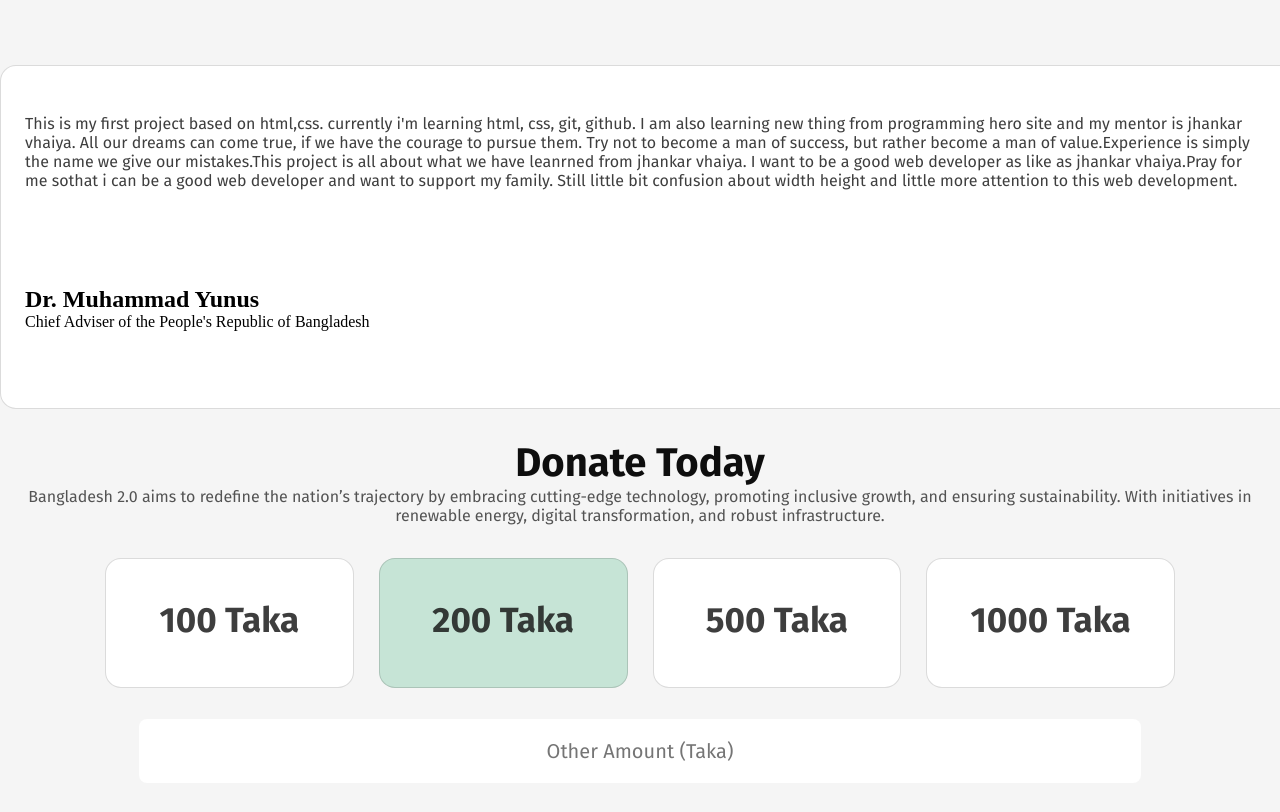
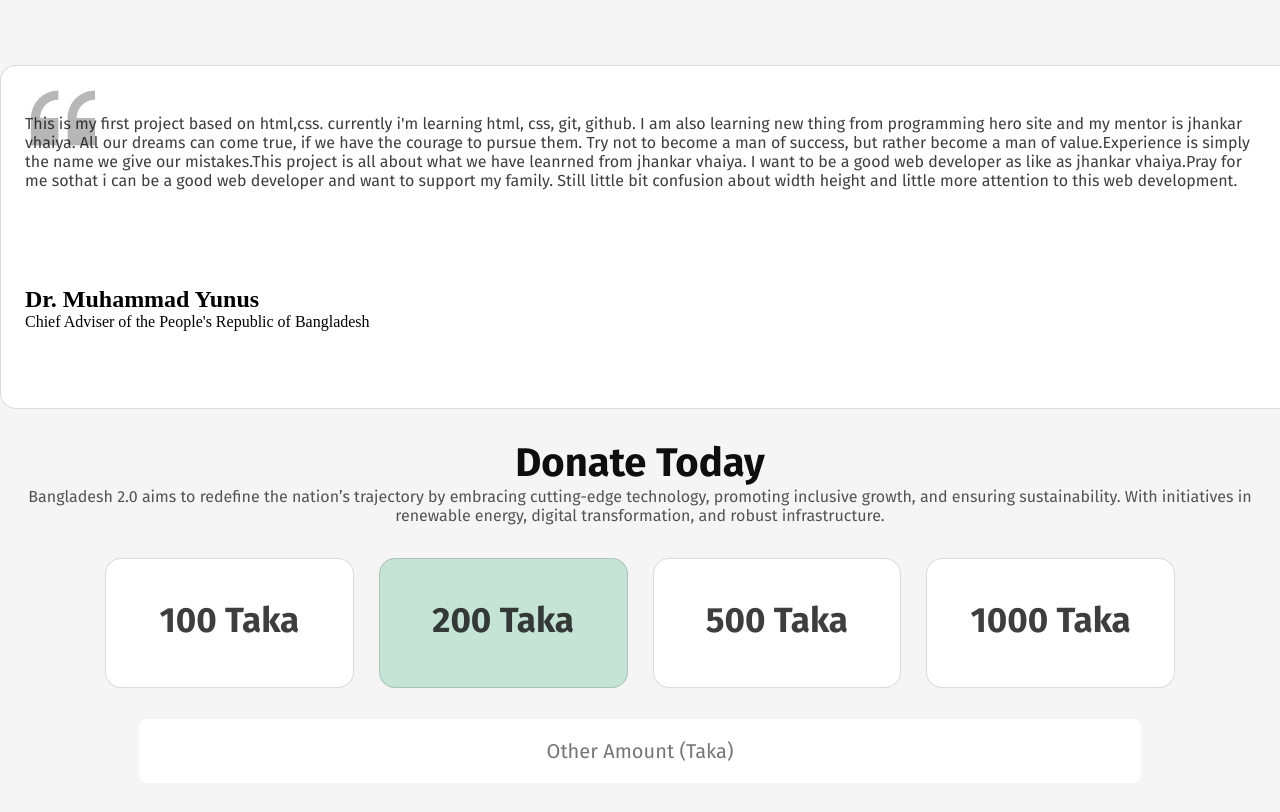
Before and after one commit to abtahi-000/assignment1, a plain HTML site: page index.html in a window 1280 px wide. Shown: the part 2406-3218 px from the top of the page. Drawn offline with Linux system fonts and the light colour scheme.

Commit message:
fourth commit

```diff
--- a/makeup/style.css
+++ b/makeup/style.css
@@ -389,7 +389,7 @@ header nav ul button{
     height: 246px;
     width: 1260px;
     margin: 30px auto;
-    background-image: url("./assets/quote-bg.png");
+    background-image: url("../assets/quote-bg.png");
     background-repeat: no-repeat;
     padding: 48px 24px 48px 24px;
     background-position: 30px 20px;
```
